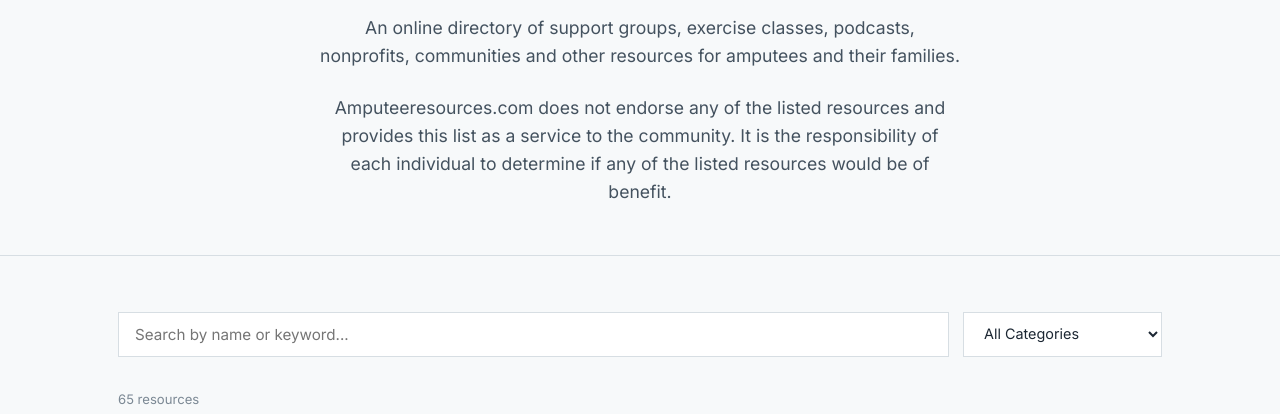
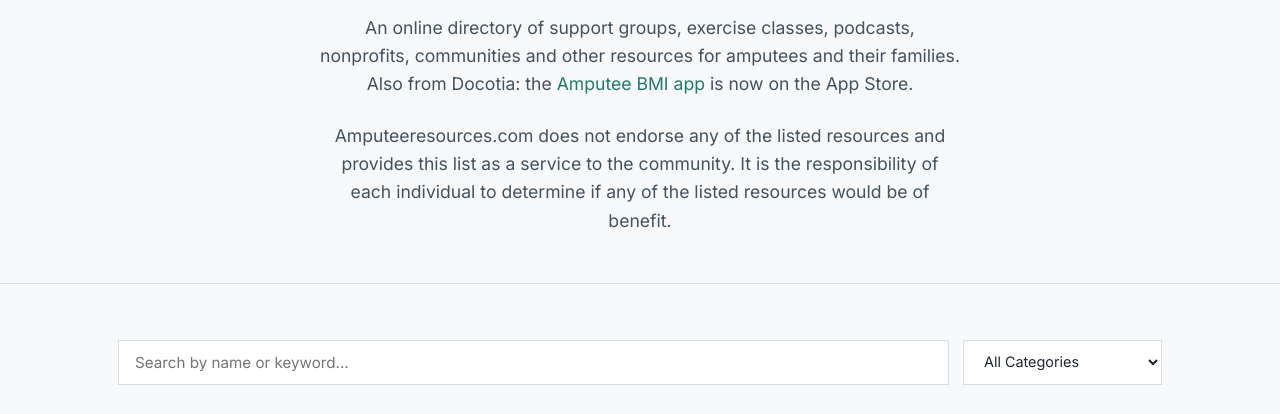
Before and after one commit to docotia-gif/amputee-resources-site, a plain HTML site: page index.html in a window 1280 px wide. Shown: the part 274-688 px from the top of the page. Drawn offline with nearby package versions, Linux system fonts and the light colour scheme.

Commit message:
Add Amputee BMI App Store link

```diff
--- a/index.html
+++ b/index.html
@@ -30,6 +30,7 @@
     <span class="tag">Free · Community-Built · Always Growing</span>
     <h1>Find your people.</h1>
     <p class="lede">An online directory of support groups, exercise classes, podcasts, nonprofits, communities and other resources for amputees and their families.</p>
+    <p class="lede">Also from Docotia: the <a href="https://apps.apple.com/us/app/amputee-bmi/id6818926556" target="_blank" rel="noopener">Amputee BMI app</a> is now on the App Store.</p>
     <p class="lede disclaimer">Amputeeresources.com does not endorse any of the listed resources and provides this list as a service to the community. It is the responsibility of each individual to determine if any of the listed resources would be of benefit.</p>
   </div>
 </section>
```
